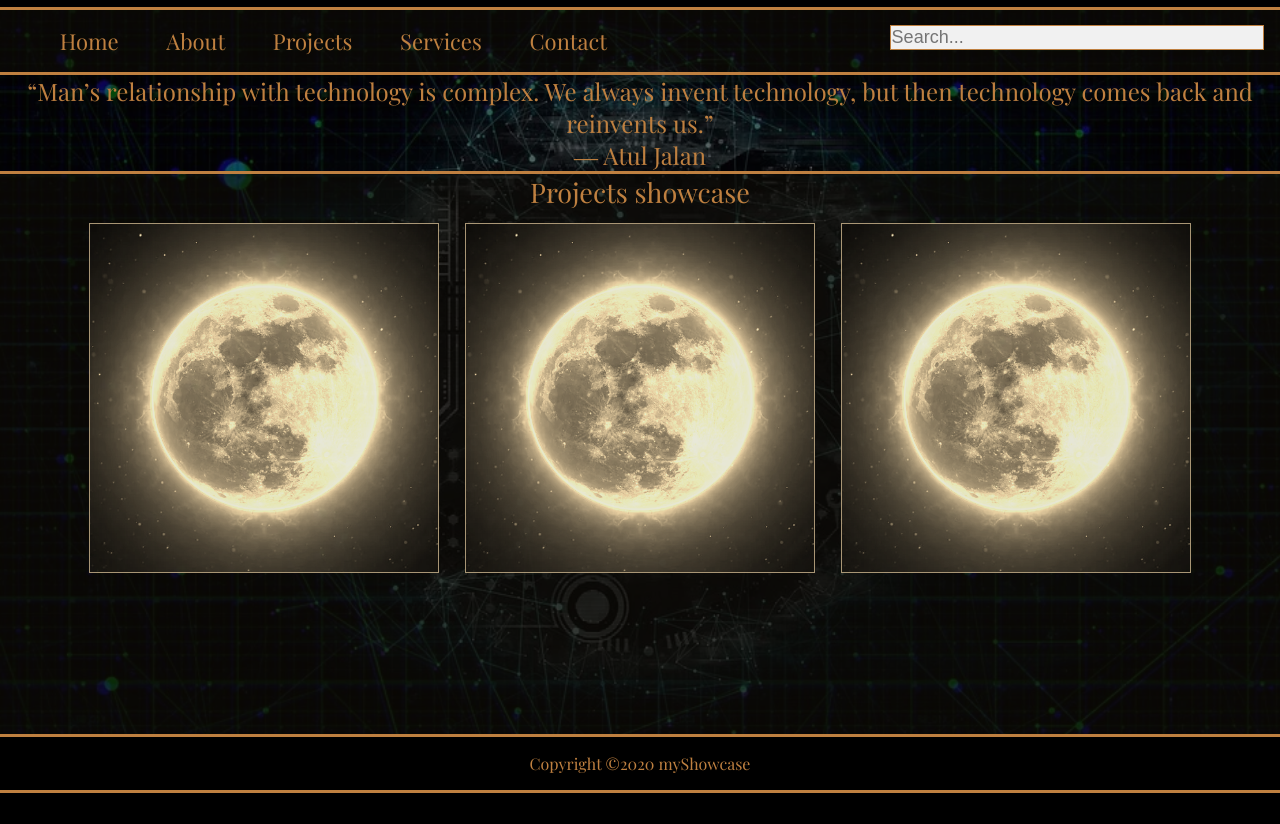
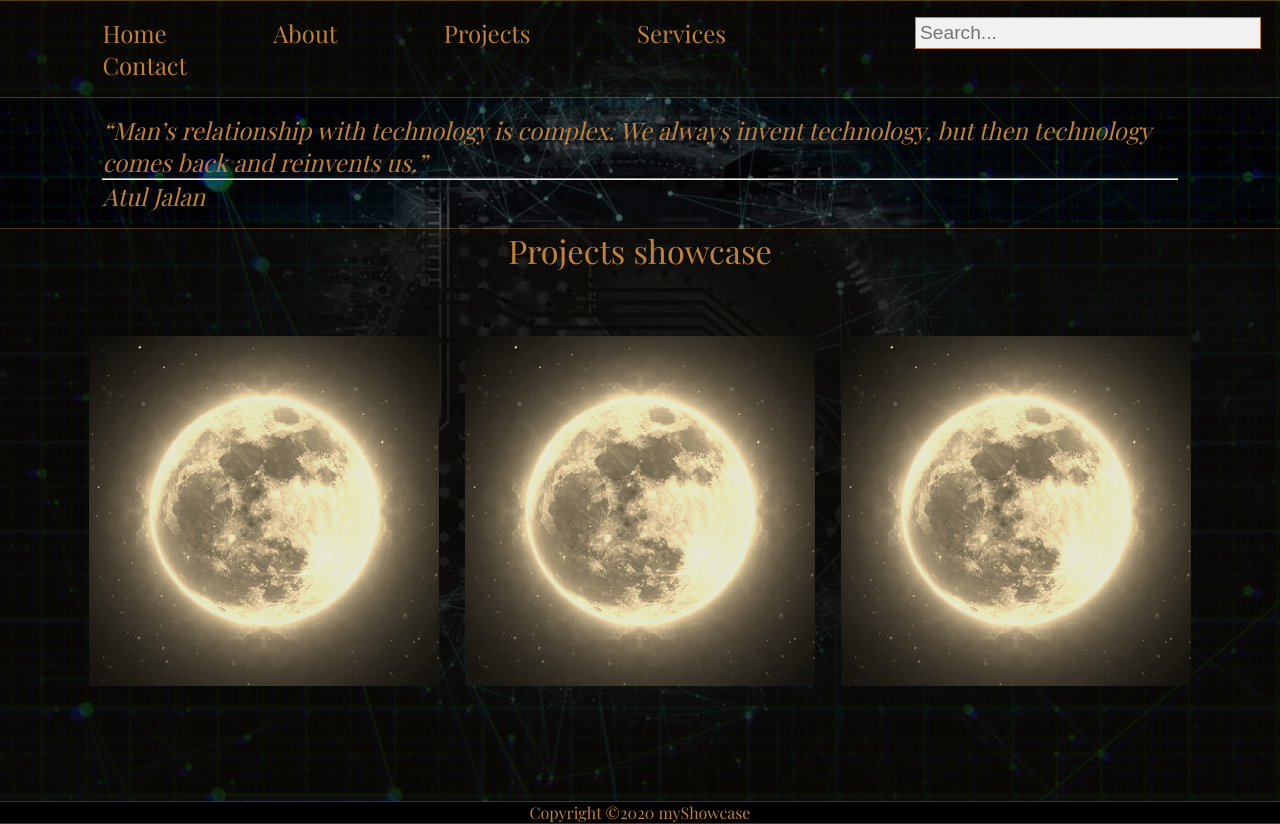
Before and after one commit to stanislawzambrzycki/repo, a website: page index.html in a window 1280 px wide. Before the commit the page ends 800 px from the top, so only its background shows below. Drawn offline with nearby package versions, Linux system fonts and the light colour scheme.

Commit message:
experimenting with borders, padding and margins

```diff
--- a/index.html
+++ b/index.html
@@ -14,7 +14,7 @@
         <div class="background">
 
             <nav class="navbar">
-                <div class="container">
+                <div class="ulDiv">
                     <ul>
                         <li><a href="index.html">Home</a></li>
                         <li><a href="About.html">About</a></li>
@@ -22,19 +22,21 @@
                         <li><a href="Services.html">Services</a></li>
                         <li><a href="Contact.html">Contact</a></li>
                     </ul>
+                </div>
+                <div class="searchDiv">
                     <form class="search">
                         <input type="text" placeholder="Search..." name="search">
                     </form>
                 </div>
             </nav>
 
-            <section class="showcase">
-                <h1>“Man’s relationship with technology is complex. We always invent technology, but then technology
-                    comes back and reinvents us.”</h1>
-                <h1>― Atul Jalan</h1>
-            </section>
+            <div class="citation">
+                    <cite class="centered">“Man’s relationship with technology is complex. We always invent technology, but then technology comes back and reinvents us.”</cite>
+                    <hr>
+                    <cite> Atul Jalan</cite>
+                </div>
             <section class="main">
-                    <h1>Projects showcase</h1>
+                <h1>Projects showcase</h1>
                 <div class="articleContainer">
                     <article class="article">
                     </article>
--- a/stylesheet.css
+++ b/stylesheet.css
@@ -1,8 +1,10 @@
 @import url('https://fonts.googleapis.com/css2?family=Playfair+Display&display=swap');
 
 *{
-    /* box-sizing: border-box; */
+    box-sizing: border-box;
     font-weight: normal;
+    margin: 0;
+    padding: 0;
 }
 
 .background {
@@ -15,13 +17,6 @@
 /*  .site-opacity {
     opacity: 0.8;
 }   */
-
-p,
-a,
-h1,
-h2 {
-    opacity: 1;
-}
 
 body{
     /*background-color:hsla(39, 51%, 4%, 1);*/
@@ -37,74 +32,71 @@ body{
     /* line-height: 1.6em; */
 }
 
-.container{
-    margin-left: 1em;
-    margin-right: 1em;
+.navbar{
+    background-color: hsla(39, 51%, 3%, 0.8);
+    border-style: solid;
+    border-color:hsla(30.2,49.8%,50%,0.4);
+    border-width: 0.1px 0px 0.1px 0px;
     overflow: hidden;
 }
 
-/*.main-header{
-    color:hsl(30.2,49.8%,50%);
-    background-color: black;
-}*/
-
-.navbar{
-    background-color: hsla(39, 51%, 3%, 0.8);
-    border-style: solid;
-    border-color:hsl(30.2,49.8%,50%);
-    border-left: 0px;
-    border-right: 0px;
-
-}
-
-.navbar ul{
-    padding:0;
+.ulDiv {
+    padding: 1em 0;
     list-style:none;
     float: left;
+    height: 100%;
     width: 70%;
     box-sizing: border-box;
 }
 
 .navbar li{
     display:inline-block;
-    padding-left: 5%;
+    padding-left: 8vw;
 }
 
 .navbar a{
     color:hsla(30.2,49.8%,50%, 1);
     text-decoration:none;
-    font-size: 22px;
+    font-size: 1.5em;
 }
 
+.searchDiv {
+    margin: 1em 0em;
+    float: right;
+    height: 100%;
+    width: 30%;
+}
 .search input[type=text] {
-    margin-top: 15px;
-    padding: 1px;
-    font-size: 18px;
+    margin-right: 1em;
+    padding: 0.2em;
+    font-size: 1.2em;
     border: 1px solid hsl(30.2,49.8%,50%);
     float: right;
-    width: 30%;
-    box-sizing: border-box;
+    height: 100%;
+    width: 90%;
     background: #f1f1f1;
   }
 
-.showcase{
+.citation {
     color:hsl(30.2,49.8%,50%);
     background-color: hsla(39, 51%, 1%, 0.6);
+    padding: 1em 8vw;
     border-style: solid;
-    border-color: hsla(30.2,49.8%,50%, 1);
-    border-left: 0px;
-    border-top: 0px;
-    border-right: 0px;
-    margin: auto;
-    overflow: hidden;
-    min-height: 25px;
-    text-align: center;
-    font-size: 16px;
+    border-color:hsla(30.2,49.8%,50%,0.4);
+    border-width: 0px 0px 0.1px 0px;
+    /* overflow: hidden; */
+    /* min-height: 5vh; */
+    text-align: left;
+}
+
+.citation cite {
+    font-size: 1.5em;
 }
 
 h1 {
-    margin: 0;
-    padding: 0;
+    font-size: 1.8em;
+    /* margin: 0 0 1vw 0; */
+    padding:0 0 2vw 0;
 }
 
 .main{
@@ -112,11 +104,16 @@ h1 {
     font-size: 18px;
     min-height: 70vh;
     background-color: hsla(39, 51%, 3%, 0.8);
+    display: flex;
+    flex-direction: column;
+    justify-content: center;
     /*opacity: 0.5;*/
     /* overflow: hidden; */
 }
 
 .articleContainer {
+    margin: 1vw 0 0 0;
+    padding: 1vw 0 8vw 0;
     display: flex;
     justify-content: center;
     align-items: center;
@@ -131,9 +128,9 @@ min-width: 350px;
 height: 25vw;
 min-height: 350px;
 float: left;
-border: 0.3px;
+/* border: 0.3px;
 border-style: solid;
-border-color: hsl(30.2,49.8%,50%);
+border-color: hsl(30.2,49.8%,50%); */
 margin: 1%;
 box-sizing: border-box;
 color:hsl(30.2,49.8%,50%);
@@ -184,9 +181,9 @@ transition-timing-function: ease-in;
 .footer{
     margin-top: auto;
     border-style: solid;
-    border-color: hsl(30.2,49.8%,50%);
-    border-left: 0px;
-    border-right: 0px;
+    border-style: solid;
+    border-color:hsla(30.2,49.8%,50%,0.4);
+    border-width: 0.1px 0px 0.1px 0px;
     margin-bottom: 0;
     color:hsl(30.2,49.8%,50%);
     background-color: black;
```
